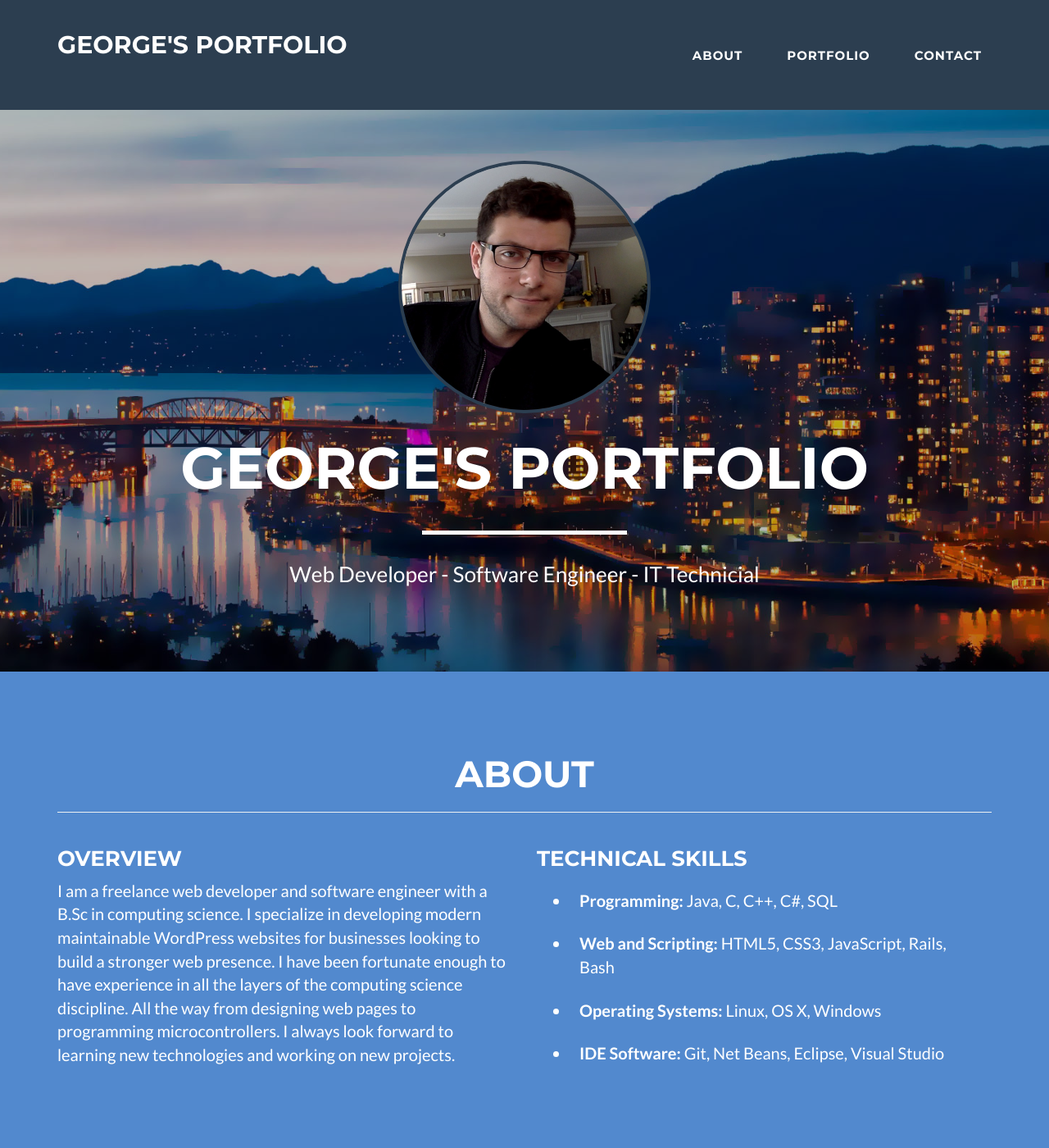
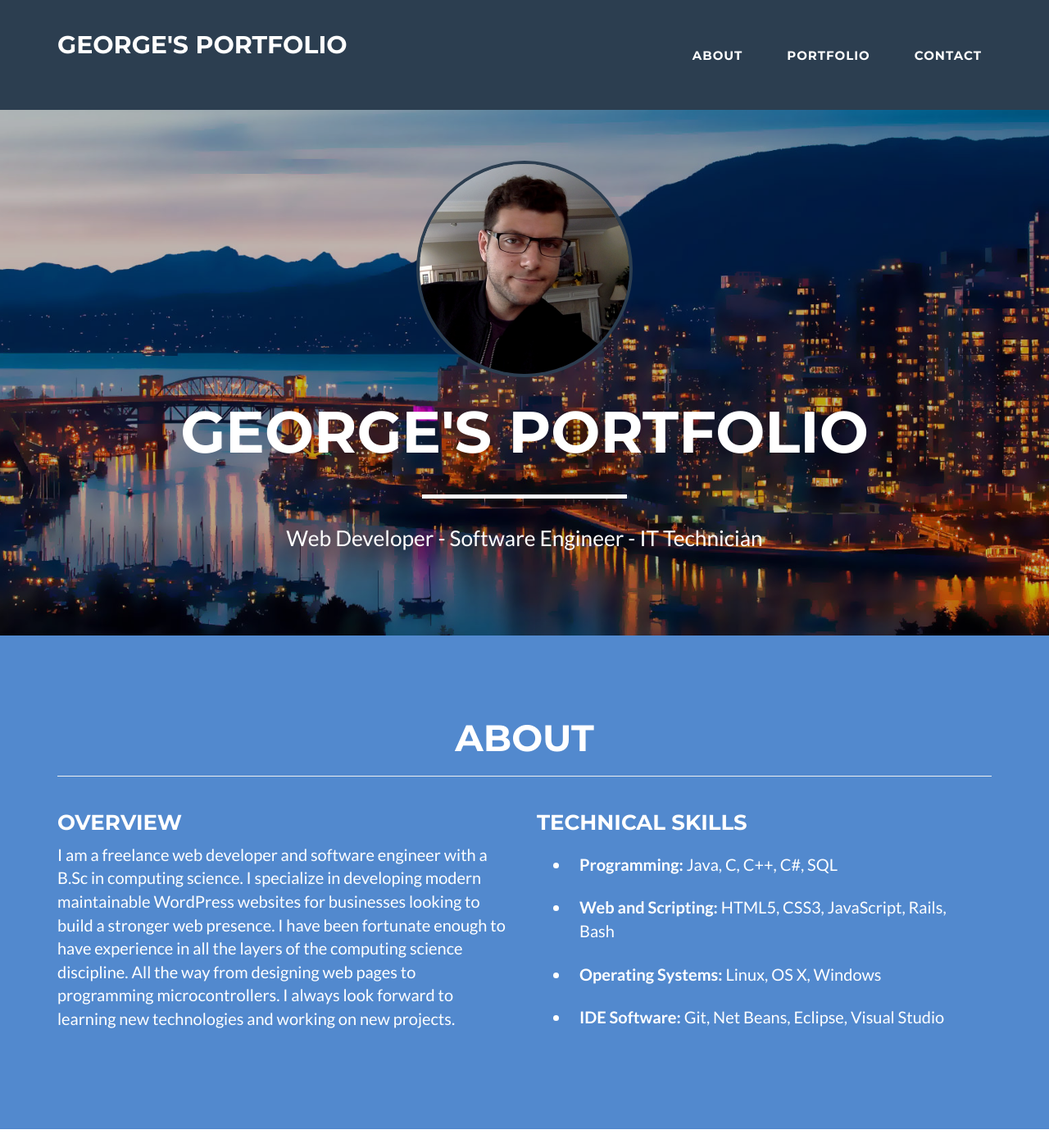
Before and after one commit to gargirou/gargirou.github.io, a Jekyll site: the page built from index.html, in a window 1280 px wide and 1400 px high. Shown: the whole window at 82% size. Built offline with Jekyll 4.4.1, drawn with Linux system fonts in a browser that asks for light colours; some of the changed text lies outside the part shown.

Commit message:
Profile picture resizes on screen change now. Mail settings updated.

```diff
--- a/_config.yml
+++ b/_config.yml
@@ -54,7 +54,7 @@
 address:
   - line: Vancouver, BC
 
-skills: "Web Developer - Software Engineer - IT Technicial"
+skills: "Web Developer - Software Engineer - IT Technician"
 
 # Credits content
 credits: 'Freelancer is a free to use, open source Bootstrap theme created by <a href="http://startbootstrap.com">Start Bootstrap</a>.'
--- a/_includes/contact_static.html
+++ b/_includes/contact_static.html
@@ -9,7 +9,7 @@
 		</div>
 		<div class="row">
 			<div class="col-lg-8 col-lg-offset-2">
-				<form  action="//formspree.io/georgeargiroudis@gmail.com" method="POST" name="sentMessage" id="contactForm" novalidate>
+				<form  action="//formspree.io/{{ site.email }}" method="POST" name="sentMessage" id="contactForm" novalidate>
 					<div class="row control-group">
 						<div class="form-group col-xs-12 floating-label-form-group controls">
 							<label>Name</label>
--- a/_includes/css/main.css
+++ b/_includes/css/main.css
@@ -127,6 +127,7 @@
 }
 
 header .profile-pic {
+  width: 256px;
   box-shadow: 0px 0px 0px 4px #{{ site.color.secondary }};
 }
 
@@ -207,6 +208,9 @@
 }
 
 @media(max-width:767px) {
+  header .profile-pic {
+    width:160px;
+  }
     section {
         padding: 75px 0;
     }
--- a/_includes/header.html
+++ b/_includes/header.html
@@ -3,7 +3,7 @@
         <div class="container">
             <div class="row">
                 <div class="col-lg-12">
-                    <img class="profile-pic img-responsive img-circle" width=300 src="img/profile-pic-glasses.png"  alt="">
+                    <img class="profile-pic img-responsive img-circle" src="img/profile-pic-glasses.png"  alt="Profile Picture">
                     <div class="intro-text">
                         <span class="name">{{ site.title }}</span>
                         <hr class="simple-line">
```
Also changed, not shown: 1 other file.
